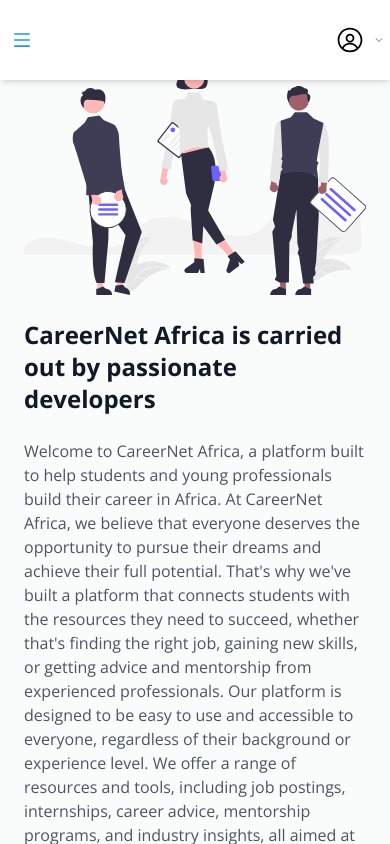
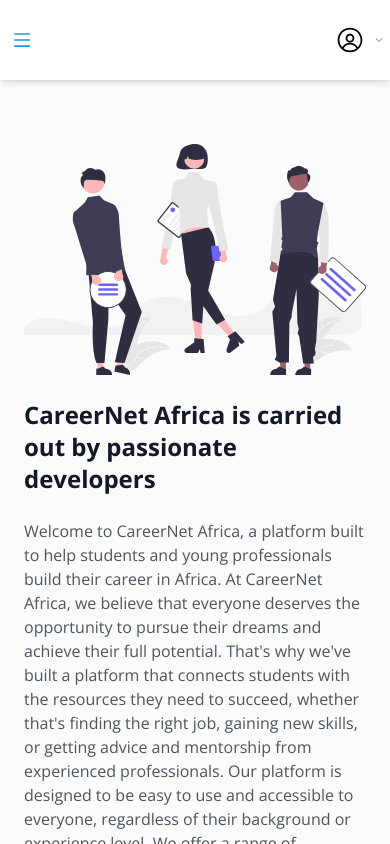
Before and after one commit to Ketema741/careernet, a React (Create React App) app: page /aboutus in a window 390 px wide. Shown: the top 844 px of the page. Built offline with nearby package versions, Linux system fonts and the light colour scheme.

Commit message:
add router layout

```diff
--- a/src/App.tsx
+++ b/src/App.tsx
@@ -4,14 +4,17 @@
 import Home from './pages/Home';
 import AboutUs from './pages/aboutus/AboutUs';
 import FAQ from './pages/faq/FAQ';
+import {Layout} from './components';
 
 function App() {
   return (
     <Router>
       <Routes>
-        <Route path="/" element={<Home />} />
-        <Route path="/faq" element={<FAQ />} />
-        <Route path="/aboutus" element={<AboutUs />} />
+        <Route path="/" element={<Layout />}>
+          <Route index element={<Home />} />
+          <Route path="/faq" element={<FAQ />} />
+          <Route path="/aboutus" element={<AboutUs />} />
+        </Route>
 
       </Routes>
     </Router>
--- /dev/null
+++ b/src/components/Layout.tsx
@@ -0,0 +1,53 @@
+import React, { useEffect } from 'react';
+import { Outlet } from 'react-router-dom';
+
+import { Navbar, Footer, Sidebar } from '../components';
+import { useStateContext } from '../context/ContextProvider';
+
+const Layout = () => {
+
+  const { setCurrentColor, setCurrentMode, currentMode, activeMenu, } = useStateContext();
+
+  useEffect(() => {
+    const currentThemeColor = localStorage.getItem('colorMode');
+    const currentThemeMode = localStorage.getItem('themeMode');
+    if (currentThemeColor && currentThemeMode) {
+      setCurrentColor(currentThemeColor);
+      setCurrentMode(currentThemeMode);
+    }
+    // eslint-disable-next-line
+  }, []);
+
+  return (
+    <div className={currentMode === "Dark" ? "dark" : ""}>
+      <div className="flex relative dark:bg-main-dark-bg">
+        {activeMenu ? (
+          <div className="w-52 fixed sidebar dark:bg-secondary-dark-bg bg-white ">
+            <Sidebar />
+          </div>
+        ) : (
+          <div className="w-0 dark:bg-secondary-dark-bg">
+            <Sidebar />
+          </div>
+        )}
+        <div
+          className={
+            activeMenu
+              ? "dark:bg-main-dark-bg  bg-main-bg min-h-screen md:ml-52 w-full  "
+              : "bg-main-bg dark:bg-main-dark-bg  w-full min-h-screen flex-2 "
+          }
+        >
+          <div className="sticky md:static bg-main-bg dark:bg-main-dark-bg navbar w-full ">
+            <Navbar />
+          </div>
+          <div>
+            <Outlet />
+          </div>
+          <Footer />
+        </div>
+      </div>
+    </div>
+  );
+};
+
+export default Layout;
--- a/src/pages/Home.tsx
+++ b/src/pages/Home.tsx
@@ -1,54 +1,11 @@
-import React, { useEffect } from 'react';
-
-import { Navbar, Footer, Sidebar } from '../components';
-import { useStateContext } from '../context/ContextProvider';
+import React from 'react';
 import Header from './Header';
 
 const Home = () => {
-
-  const { setCurrentColor, setCurrentMode, currentMode, activeMenu, } = useStateContext();
-
-
-
-  useEffect(() => {
-    const currentThemeColor = localStorage.getItem('colorMode');
-    const currentThemeMode = localStorage.getItem('themeMode');
-    if (currentThemeColor && currentThemeMode) {
-      setCurrentColor(currentThemeColor);
-      setCurrentMode(currentThemeMode);
-    }
-    // eslint-disable-next-line
-  }, []);
-
   return (
-    <div className={currentMode === "Dark" ? "dark" : ""}>
-      <div className="flex relative dark:bg-main-dark-bg">
-        {activeMenu ? (
-          <div className="w-52 fixed sidebar dark:bg-secondary-dark-bg bg-white ">
-            <Sidebar />
-          </div>
-        ) : (
-          <div className="w-0 dark:bg-secondary-dark-bg">
-            <Sidebar />
-          </div>
-        )}
-        <div
-          className={
-            activeMenu
-              ? "dark:bg-main-dark-bg  bg-main-bg min-h-screen md:ml-52 w-full  "
-              : "bg-main-bg dark:bg-main-dark-bg  w-full min-h-screen flex-2 "
-          }
-        >
-          <div className="sticky md:static bg-main-bg dark:bg-main-dark-bg navbar w-full ">
-            <Navbar />
-          </div>
-          <div>
-            <Header />
-            <h1>hellow mother fuckers</h1>
-          </div>
-          <Footer />
-        </div>
-      </div>
+    <div>
+      <Header />
+      <h1>hellow mother fuckers</h1>
     </div>
   );
 };
--- a/src/pages/aboutus/AboutUs.tsx
+++ b/src/pages/aboutus/AboutUs.tsx
@@ -1,52 +1,13 @@
-import React, { useEffect, FC } from 'react';
-import { Navbar, Footer, Sidebar } from '../../components';
-import { useStateContext } from '../../context/ContextProvider';
+import React, { FC } from 'react';
 import Ketema from '../../assets/me.png';
 import Dawit from '../../assets/dev.png';
 import AboutUsCard from './AboutUsCard';
 
 const AboutUs: FC = () => {
-  const {
-    setCurrentColor,
-    setCurrentMode,
-    currentMode,
-    activeMenu,
-  } = useStateContext();
-
-  useEffect(() => {
-    const currentThemeColor = localStorage.getItem('colorMode');
-    const currentThemeMode = localStorage.getItem('themeMode');
-    if (currentThemeColor && currentThemeMode) {
-      setCurrentColor(currentThemeColor);
-      setCurrentMode(currentThemeMode);
-    }
-    // eslint-disable-next-line
-  }, []);
 
   return (
-    <div className={currentMode === 'Dark' ? 'dark' : ''}>
-      <div className="flex relative dark:bg-main-dark-bg">
-        {activeMenu ? (
-          <div className="w-52 fixed sidebar dark:bg-secondary-dark-bg bg-white ">
-            <Sidebar />
-          </div>
-        ) : (
-          <div className="w-0 dark:bg-secondary-dark-bg">
-            <Sidebar />
-          </div>
-        )}
-        <div
-          className={
-            activeMenu
-              ? "dark:bg-main-dark-bg  bg-main-bg min-h-screen md:ml-52 w-full  "
-              : "bg-main-bg dark:bg-main-dark-bg  w-full min-h-screen flex-2 "
-          }
-        >
-          <div className="fixed md:static bg-main-bg dark:bg-main-dark-bg navbar w-full ">
-            <Navbar />
-          </div>
+    <div>
       <AboutUsCard />
-
       <div className="py-20">
         <div className="xl:container mx-auto px-6 md:px-12">
           <div className="mb-16 md:w-2/3 lg:w-1/2">
@@ -99,9 +60,6 @@
           </div>
         </div>
       </div>
-          <Footer />
-        </div>
-      </div>
     </div>
   );
 };
--- a/src/pages/faq/FAQ.tsx
+++ b/src/pages/faq/FAQ.tsx
@@ -1,44 +1,9 @@
-import React, { useEffect, FC } from 'react';
-import { Navbar, Footer, Sidebar } from '../../components';
+import React, { FC } from 'react';
 import FAQCard from './FAQCard';
-import { useStateContext } from '../../context/ContextProvider';
 import FAQAnswers from '../../assets/undraw_questions_re_1fy7.svg'
 
-const FAQ:FC = () => {
-  const { setCurrentColor, setCurrentMode, currentMode, activeMenu } = useStateContext();
-
-  useEffect(() => {
-    const currentThemeColor = localStorage.getItem('colorMode');
-    const currentThemeMode = localStorage.getItem('themeMode');
-    if (currentThemeColor && currentThemeMode) {
-      setCurrentColor(currentThemeColor);
-      setCurrentMode(currentThemeMode);
-    }
-    // eslint-disable-next-line
-  }, []);
-
+const FAQ: FC = () => {
   return (
-    <div className={currentMode === 'Dark' ? 'dark' : ''}>
-      <div className="flex relative dark:bg-main-dark-bg">
-        {activeMenu ? (
-          <div className="w-52 fixed sidebar dark:bg-secondary-dark-bg bg-white ">
-            <Sidebar />
-          </div>
-        ) : (
-          <div className="w-0 dark:bg-secondary-dark-bg">
-            <Sidebar />
-          </div>
-        )}
-        <div
-          className={
-            activeMenu
-              ? 'dark:bg-main-dark-bg  bg-main-bg min-h-screen md:ml-52 w-full  '
-              : 'bg-main-bg dark:bg-main-dark-bg  w-full min-h-screen flex-2 '
-          }
-        >
-          <div className="fixed md:static bg-main-bg dark:bg-main-dark-bg navbar w-full ">
-            <Navbar />
-          </div>
     <div className="mt-16 ">
       <div className="container m-auto px-6 text-gray-600 md:px-12 xl:px-6">
         <div className="space-y-6 md:space-y-0 md:flex md:gap-6 lg:items-center lg:gap-12">
@@ -64,11 +29,6 @@
       </div>
     </div>
 
-          <Footer />
-        </div>
-      </div>
-    </div>
-
   );
 };
 export default FAQ;
```
Also changed, not shown: src/components/index.tsx (+4 -3 lines). Lines whose indentation alone changed are shown as unchanged.
